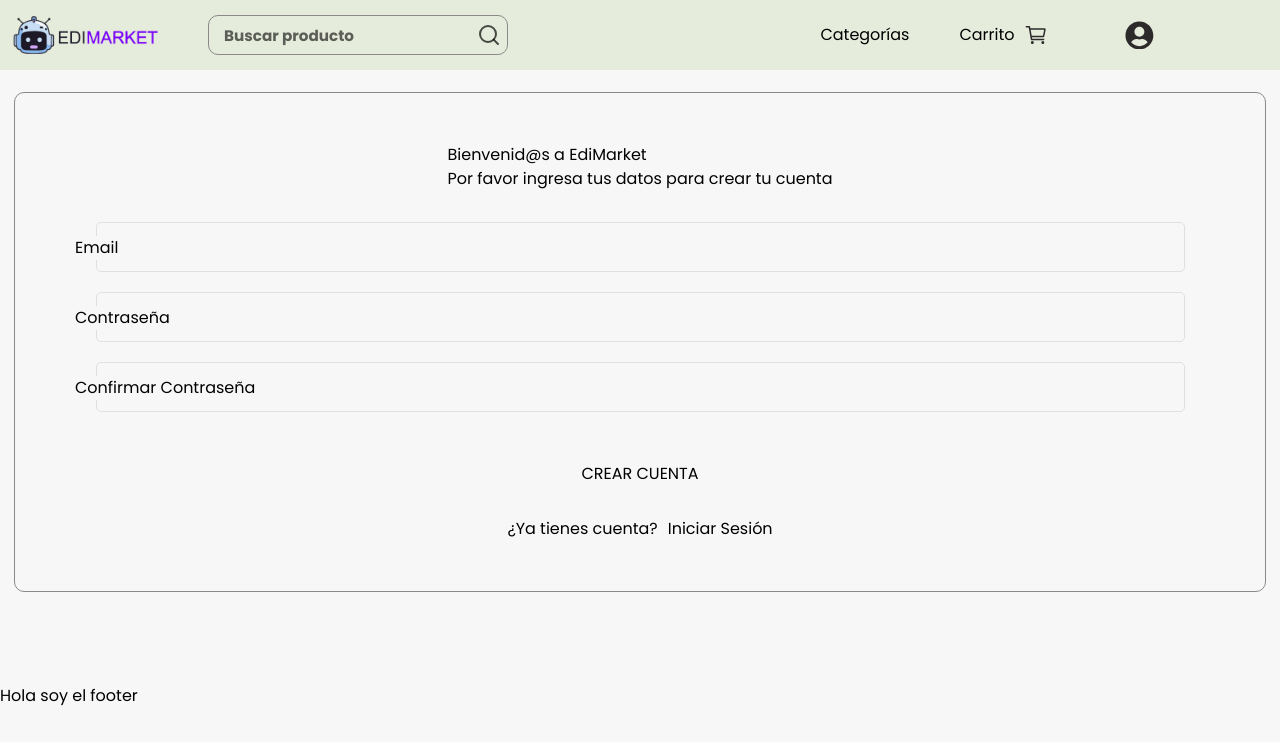
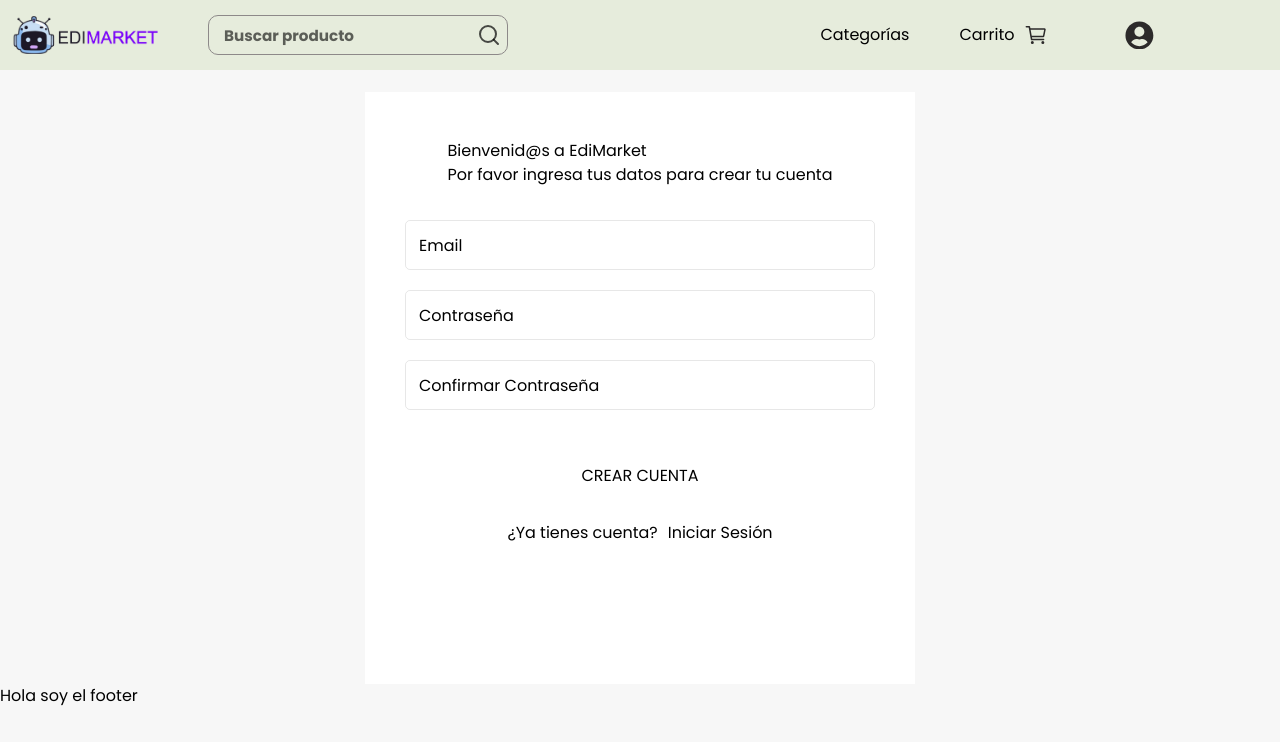
Before and after one commit to SebastianHernandez0/edimarket-2, a React (Vite) app in the folder Frontend/: page /sing-up in a window 1280 px wide. Shown: the top 742 px of the page. Built offline with nearby package versions, Linux system fonts and the light colour scheme.

Commit message:
Modificando estilos de registro modo desktop

```diff
--- a/Frontend/src/components/perfilBtn/PerfilBtn.jsx
+++ b/Frontend/src/components/perfilBtn/PerfilBtn.jsx
@@ -1,7 +1,3 @@
 export function PerfilBtn({ className, children }) {
-  return (
-    <div className={className}>
-      <button className={className}>{children}</button>
-    </div>
-  );
+  return <button className={className}>{children}</button>;
 }
--- a/Frontend/src/pages/singUp/singUp.css
+++ b/Frontend/src/pages/singUp/singUp.css
@@ -1,18 +1,18 @@
 .register__container {
   grid-area: home;
+  margin: 20px;
 }
 .register__container {
+  background: #ffffff;
+  max-width: 550px;
   display: flex;
-  width: 100%;
-  padding: 0 14px;
 }
 .register__form__container {
   display: flex;
   height: 500px;
   width: 100%;
-  border: 1px solid var(--dark_2);
   border-radius: 10px;
-  padding: 20px;
+  padding: 14px;
 }
 .register__form {
   width: 100%;
@@ -50,7 +50,7 @@
   outline: none;
 }
 .register__form__input__paragraph {
-  background: var(--backgroundHomeColor);
+  background: white;
   transition: 0.2s ease;
   position: absolute;
   top: 14px;
@@ -61,3 +61,22 @@
 .register__form__input:focus + .register__form__input__paragraph {
   transform: translate(-15px, -24px) scale(0.88);
 }
+.register__form__btn {
+  transition: filter 0.2s linear;
+}
+.register__form__btn:hover {
+  filter: brightness(80%);
+}
+.register__form__btn:active {
+  outline: 2px solid var(--dark_2);
+  border: none;
+}
+
+/*VERSIÓN DESKTOP*/
+
+@media (min-width: 576px) {
+  .register__container {
+    margin: 0 auto;
+    width: 100%;
+  }
+}
--- a/Frontend/src/pages/singUp/singUp.jsx
+++ b/Frontend/src/pages/singUp/singUp.jsx
@@ -4,7 +4,7 @@ import "./singUp.css";
 
 export function SingUp() {
   return (
-    <section className="register__container">
+    <section className="register__container shadow-md rounded-md">
       <div className="register__form__container">
         <form className="register__form">
           <div className="register__form__title__container">
@@ -18,25 +18,29 @@ export function SingUp() {
           <div className="register__form__input__container">
             <div className="register__input__container">
               <input className="register__form__input" type="text" />
-              <p className="register__form__input__paragraph">Email</p>
+              <p className="register__form__input__paragraph text-sm">Email</p>
             </div>
             <div className="register__input__container">
               <input className="register__form__input" type="password" />
-              <p className="register__form__input__paragraph">Contraseña</p>
+              <p className="register__form__input__paragraph text-sm">
+                Contraseña
+              </p>
             </div>
             <div className="register__input__container">
               <input className="register__form__input" type="password" />
-              <p className="register__form__input__paragraph">
+              <p className="register__form__input__paragraph text-sm">
                 Confirmar Contraseña
               </p>
             </div>
           </div>
-          <PerfilBtn className="bg-teal-300">CREAR CUENTA</PerfilBtn>
+          <PerfilBtn className="register__form__btn bg-teal-300 w-6/12 h-11 rounded-3xl font-semibold text-center">
+            CREAR CUENTA
+          </PerfilBtn>
           <div className="register__form__singin">
             <p className="register__form__paragraph text-sm">
               ¿Ya tienes cuenta?
             </p>
-            <NavLink className="register__form__link text-sm">
+            <NavLink className="register__form__link text-sm text-teal-500 font-bold">
               Iniciar Sesión
             </NavLink>
           </div>
```
